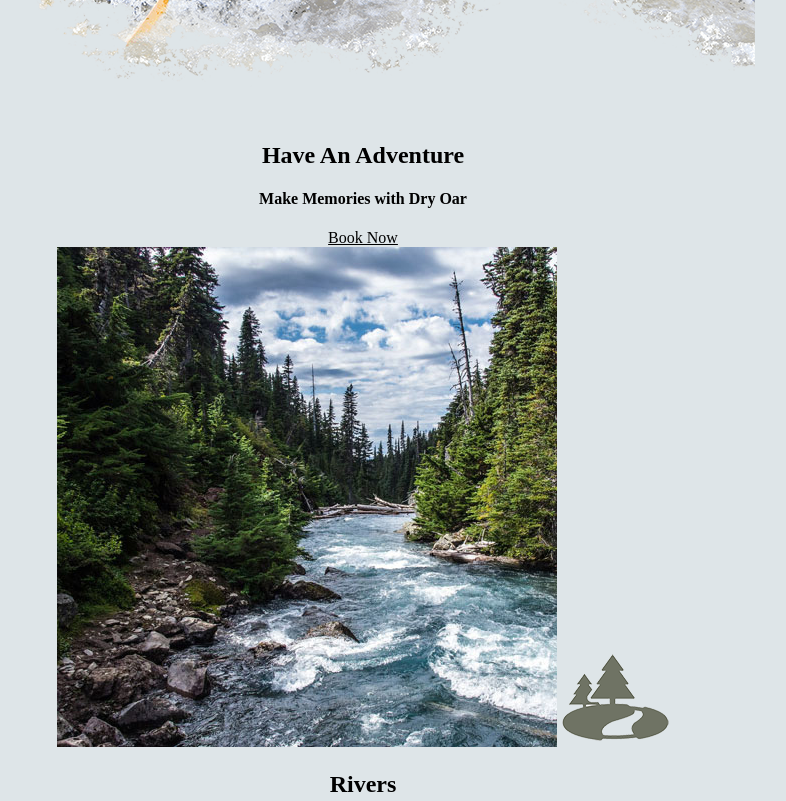
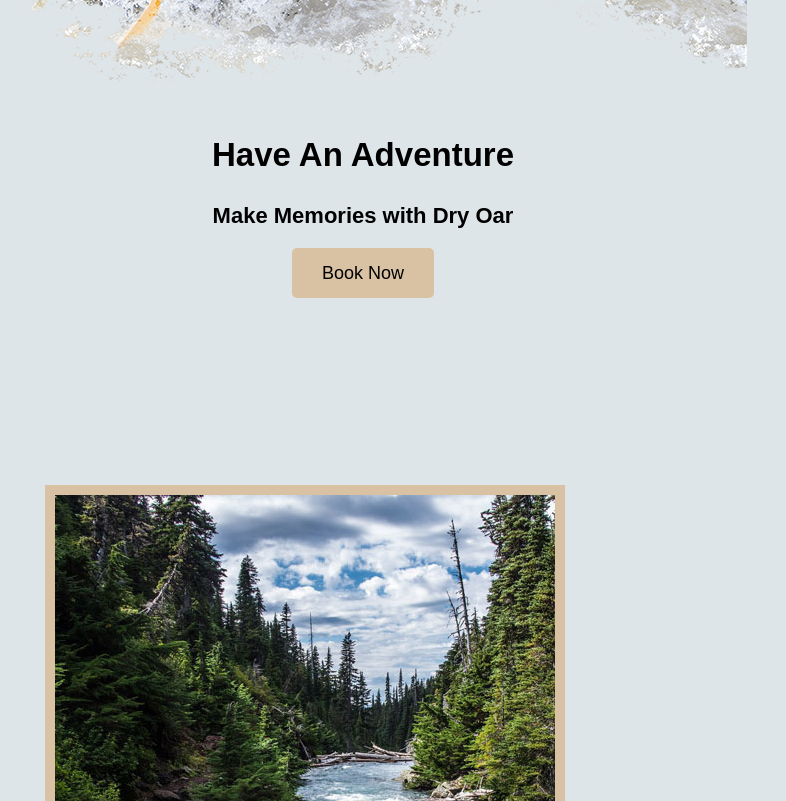
Before and after one commit to thlalo1/WDD-130, a plain HTML site: page wwr/index.html in a window 1280 px wide. Shown: the part 880-1681 px from the top of the page, without its empty margins (277-1063 px from the left). Drawn offline with Linux system fonts and the light colour scheme.

Commit message:
commit on main

```diff
--- a/wwr/index.html
+++ b/wwr/index.html
@@ -56,7 +56,7 @@
         </section>
     </main>
     <footer>
-        <h3>Dry Oar &copy; 20XX - Your First and Last Name Here</h3>
+        <h3>Dry Oar &copy; 2022 - Ronald Glenn Rayla</h3>
         <h3><a href="site-plan-rafting.html">Site Plan</a></h3>
         <h3><a href="contactus.html">Contact Us</a></h3>
         <div class="social">
--- a/wwr/styles/styles.css
+++ b/wwr/styles/styles.css
@@ -1,3 +1,5 @@
+@import url(styles2.css);
+
 #content {
     max-width: 1600px;
     margin: 0 auto;
--- /dev/null
+++ b/wwr/styles/styles2.css
@@ -0,0 +1,53 @@
+body {
+    background-color: #fcfbfb;
+    font-family: Raleway, Arial, sans-serif;
+    font-size: 22px;
+    margin: 0;
+    padding: 0;
+}
+h2 {
+    margin: 0;
+}
+#logo_link {
+    padding-top: 5px;
+}
+nav a {
+    padding: 35px;
+}
+.book, .join {
+    padding: 15px 30px;
+    margin-top: 50px;
+    background-color: #d9c2a3;
+    color: black;
+    text-decoration: none;
+    font-size: 18px;
+    border-radius: 5px;
+}
+.icon {
+    padding-top: 10px;
+}
+.msg {
+    padding: 35px;
+}
+.msg p {
+    padding-bottom: 15px;
+}
+footer {
+    padding: 25px 50px;
+    margin-top: 200px;
+}
+footer .social img {
+    padding-top: 15px;
+}
+.home-title {
+    margin-top: 10px;
+}
+.rivers-card, .camping-card, .rapids-card {
+    margin: 200px 0;
+}
+.card-img {
+    border: 10px solid #d9c2a3;
+}
+main section img {
+    box-sizing: border-box;
+}
```
